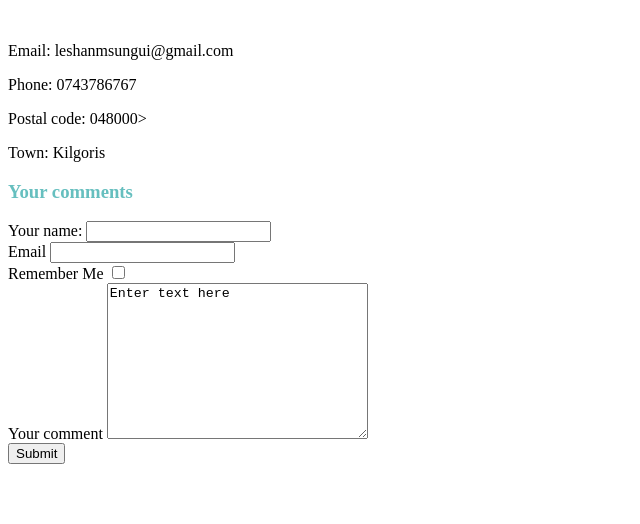
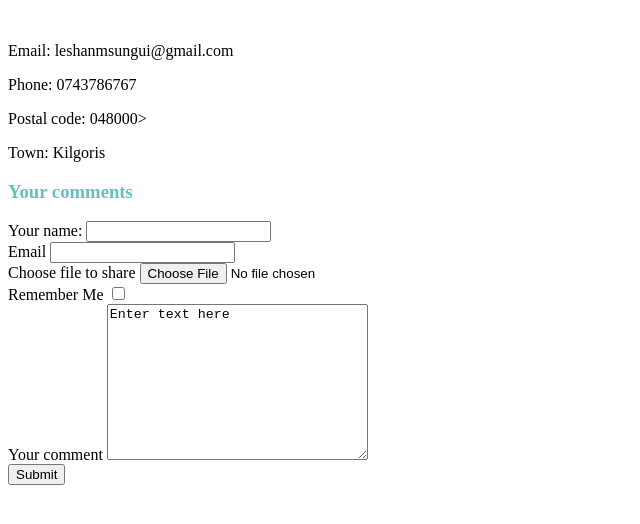
Before and after one commit to Musungui/My-Profile-Project, a plain HTML site: page contactInfo.html in a window 1280 px wide. Shown: the top 524 px of the page, without its empty margins (0-640 px from the left). Drawn offline with Linux system fonts and the light colour scheme.

Commit message:
Update contactInfo.html
add a file

```diff
--- a/contactInfo.html
+++ b/contactInfo.html
@@ -15,6 +15,8 @@
       <input type="text"  /><br />
       <label for="email">Email</label>
       <input type="email"  /><br />
+      <label for="file">Choose file to share</label>
+       <input type="file"  /><br />
       <label for="remember">Remember Me</label>
       <input type="checkbox" /><br />
       <label for="comments">Your comment</label>
```
